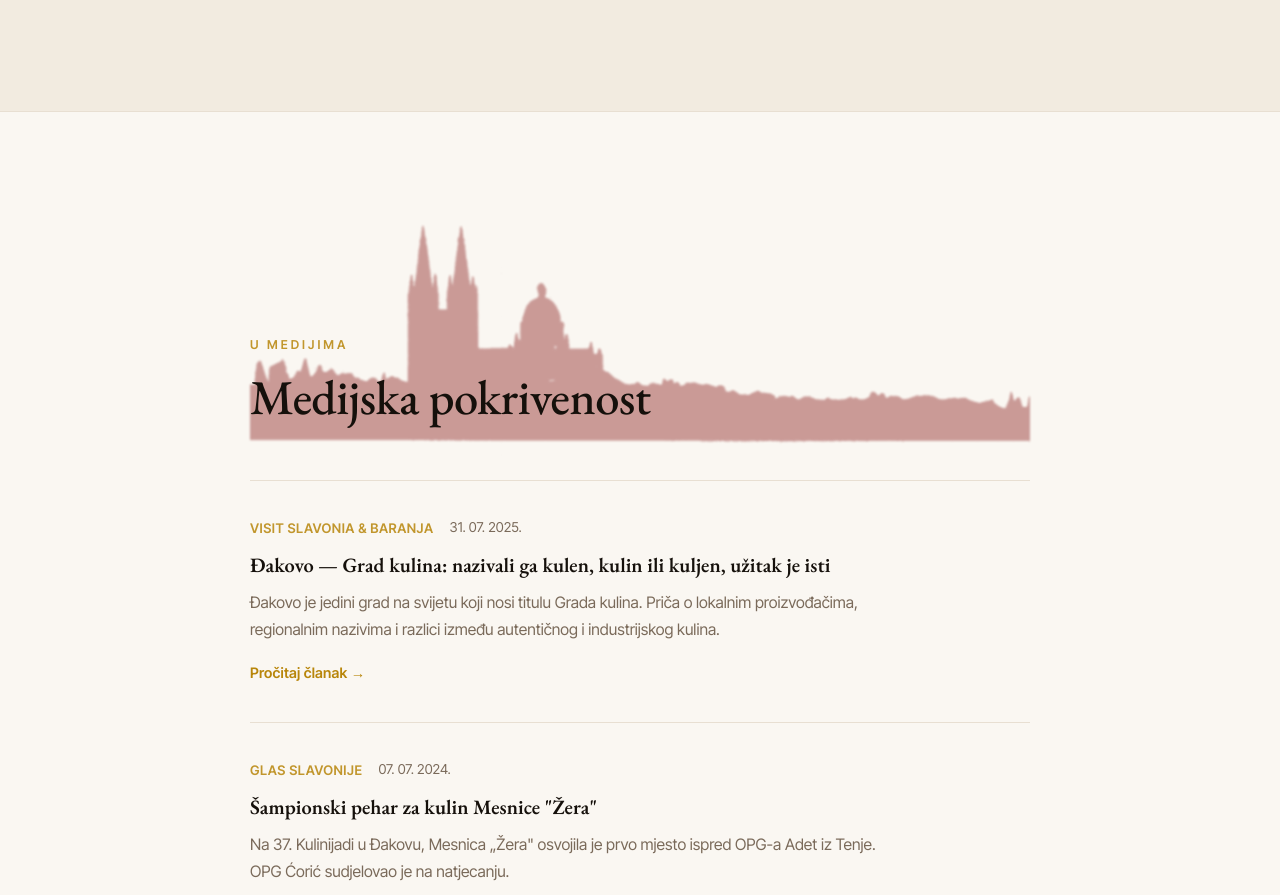
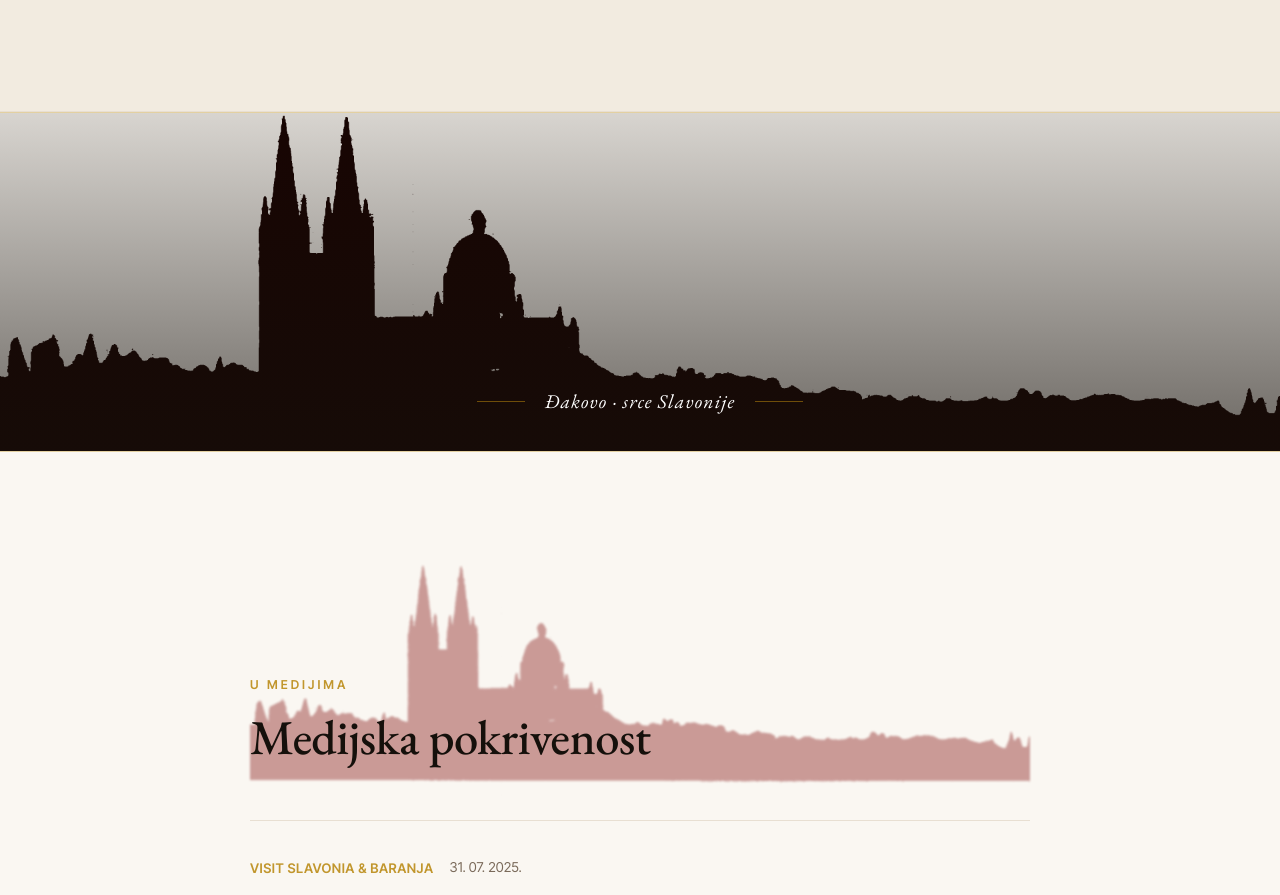
Before and after one commit to tomcoric/opg-coric-web, a React (Vite) app: page / in a window 1280 px wide. Shown: the part 2939-3834 px from the top of the page. Built offline with nearby package versions, Linux system fonts and the light colour scheme.

Commit message:
Korak 7: CathedralDivider — sepia-zlatni duotone, citat italic, zlatne linije, između KulinInfo i Media

```diff
--- a/src/App.jsx
+++ b/src/App.jsx
@@ -22,6 +22,7 @@ function App() {
         <Stats />
         <About />
         <KulinInfo />
+        <CathedralDivider />
         <Media />
         <Contact />
       </main>
--- a/src/components/ui/CathedralDivider.jsx
+++ b/src/components/ui/CathedralDivider.jsx
@@ -3,8 +3,13 @@ import styles from './CathedralDivider.module.css'
 export default function CathedralDivider() {
   return (
     <div className={styles.divider}>
-      <img src="/images/katedrala.png" alt="Đakovačka katedrala" className={styles.img} />
+      <img src="/images/katedrala.png" alt="" aria-hidden="true" className={styles.img} />
       <div className={styles.overlay} />
+      <div className={styles.caption}>
+        <span className={styles.line} />
+        <p className={styles.text}>Đakovo · srce Slavonije</p>
+        <span className={styles.line} />
+      </div>
     </div>
   )
 }
--- a/src/components/ui/CathedralDivider.module.css
+++ b/src/components/ui/CathedralDivider.module.css
@@ -3,6 +3,8 @@
   width: 100%;
   height: 340px;
   overflow: hidden;
+  border-top: 1px solid var(--line-gold);
+  border-bottom: 1px solid var(--line-gold);
 }
 
 .img {
@@ -10,7 +12,7 @@
   height: 100%;
   object-fit: cover;
   object-position: center top;
-  filter: sepia(30%) brightness(0.75);
+  filter: sepia(80%) saturate(100%) hue-rotate(350deg) brightness(.5) contrast(1.15);
 }
 
 .overlay {
@@ -18,11 +20,45 @@
   inset: 0;
   background: linear-gradient(
     to bottom,
-    rgba(255,255,255,0.18) 0%,
-    rgba(22, 16, 12, 0.32) 100%
+    rgba(21, 16, 11, .15) 0%,
+    rgba(21, 16, 11, .62) 100%
   );
+}
+
+.caption {
+  position: absolute;
+  bottom: 40px;
+  left: 0;
+  right: 0;
+  display: flex;
+  align-items: center;
+  justify-content: center;
+  gap: 20px;
+  padding: 0 24px;
+}
+
+.line {
+  display: block;
+  flex: 0 0 48px;
+  height: 1px;
+  background: var(--gold);
+  opacity: .55;
+}
+
+.text {
+  font-family: var(--display);
+  font-style: italic;
+  font-size: 1.15rem;
+  font-weight: 400;
+  color: #fff;
+  letter-spacing: .06em;
+  white-space: nowrap;
+  line-height: 1;
 }
 
 @media (max-width: 768px) {
   .divider { height: 220px; }
+  .caption { bottom: 24px; }
+  .text    { font-size: 0.95rem; }
+  .line    { flex: 0 0 28px; }
 }
```
